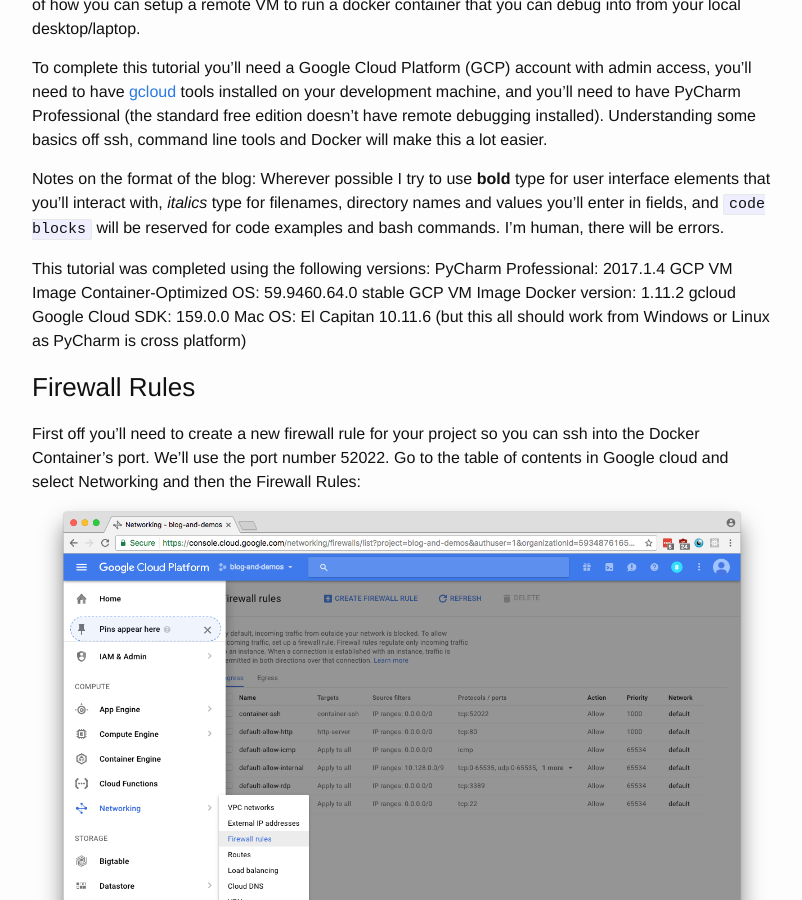
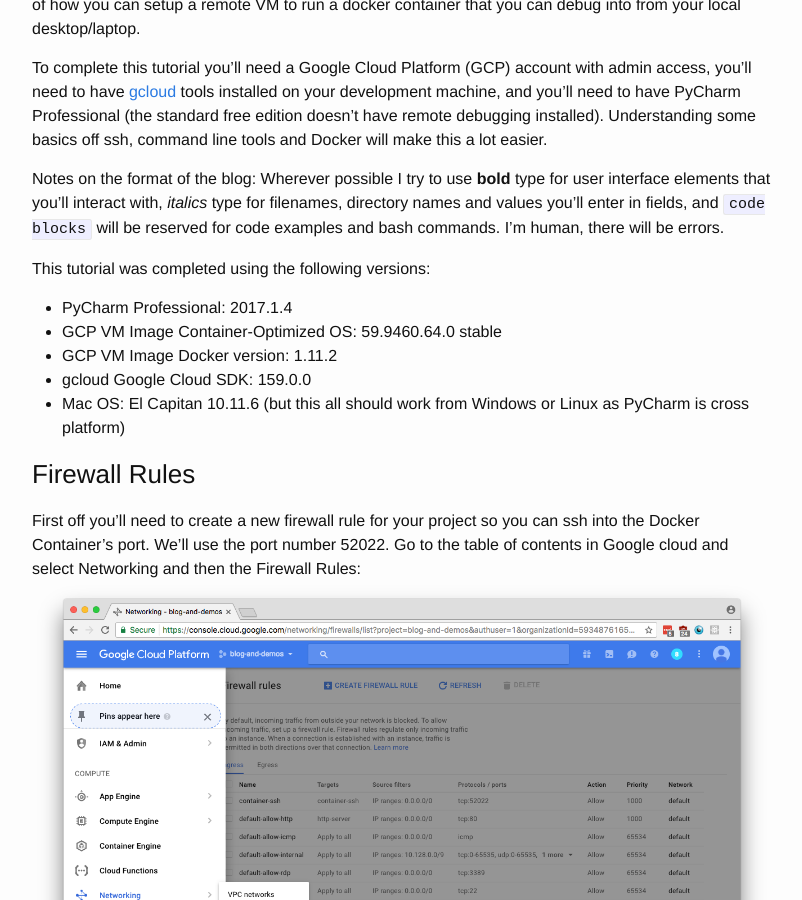
Before and after one commit to davidraleigh/davidraleigh.github.io, a Jekyll site: the page built from _posts/2017-06-27-Debugging-a-Remote-Docker-Container-with-PyCharm.md, in a window 1280 px wide and 900 px high, scrolled down 497 px. Shown: the whole window, without its empty margins (238-1040 px from the left). Built offline with Jekyll 4.4.1, drawn with Linux system fonts in a browser that asks for light colours; our own code applies the rules of GitHub Pages for plain Markdown files; comment, search, counter and statistics services are not loaded.

```diff
--- a/_posts/2017-06-27-Debugging-a-Remote-Docker-Container-with-PyCharm.md
+++ b/_posts/2017-06-27-Debugging-a-Remote-Docker-Container-with-PyCharm.md
@@ -10,11 +10,11 @@ To complete this tutorial you'll need a Google Cloud Platform (GCP) account with
 Notes on the format of the blog: Wherever possible I try to use __bold__ type for user interface elements that you'll interact with, *italics* type for filenames, directory names and values you'll enter in fields, and `code blocks` will be reserved for code examples and bash commands. I'm human, there will be errors.
 
 This tutorial was completed using the following versions:
-PyCharm Professional: 2017.1.4
-GCP VM Image Container-Optimized OS: 59.9460.64.0 stable
-GCP VM Image Docker version: 1.11.2
-gcloud Google Cloud SDK: 159.0.0
-Mac OS: El Capitan 10.11.6 (but this all should work from Windows or Linux as PyCharm is cross platform)
+- PyCharm Professional: 2017.1.4
+- GCP VM Image Container-Optimized OS: 59.9460.64.0 stable
+- GCP VM Image Docker version: 1.11.2
+- gcloud Google Cloud SDK: 159.0.0
+- Mac OS: El Capitan 10.11.6 (but this all should work from Windows or Linux as PyCharm is cross platform)
 
 ### Firewall Rules
 First off you'll need to create a new firewall rule for your project so you can ssh into the Docker Container's port. We'll use the port number 52022. Go to the table of contents in Google cloud and select Networking and then the Firewall Rules:
```
